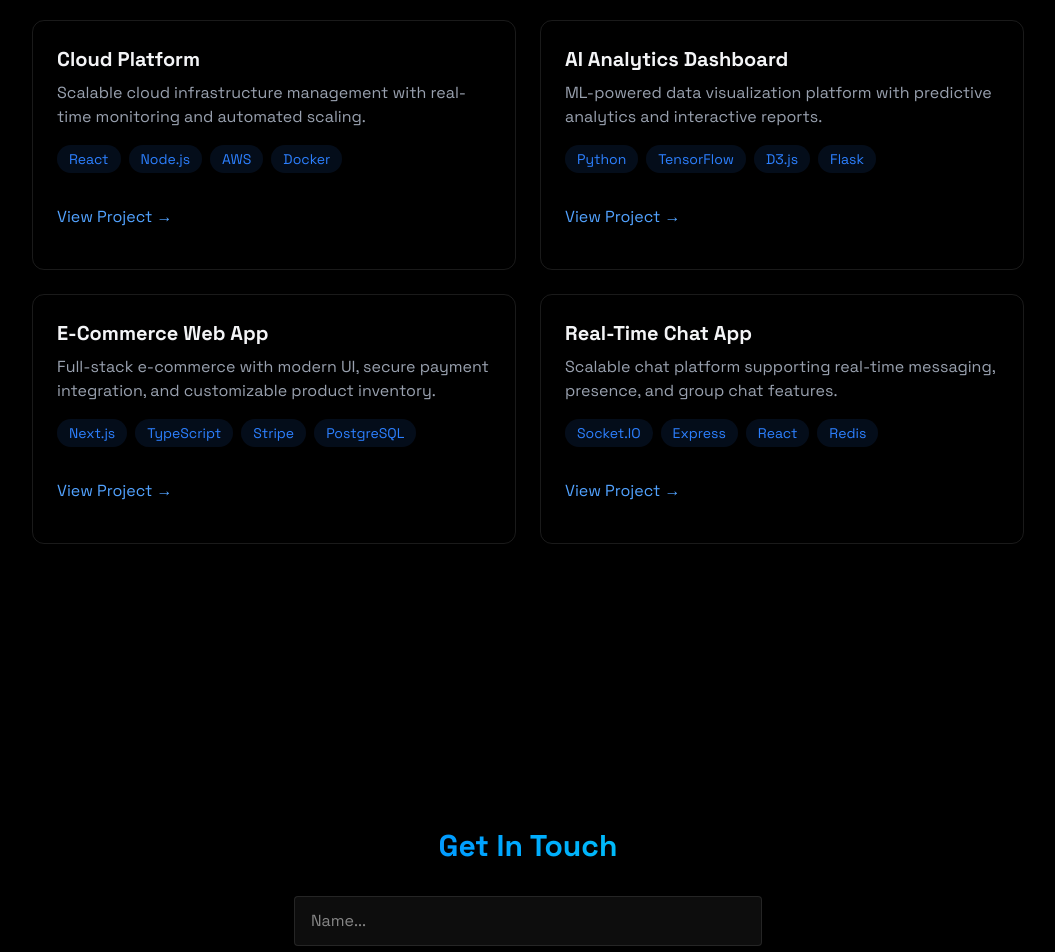
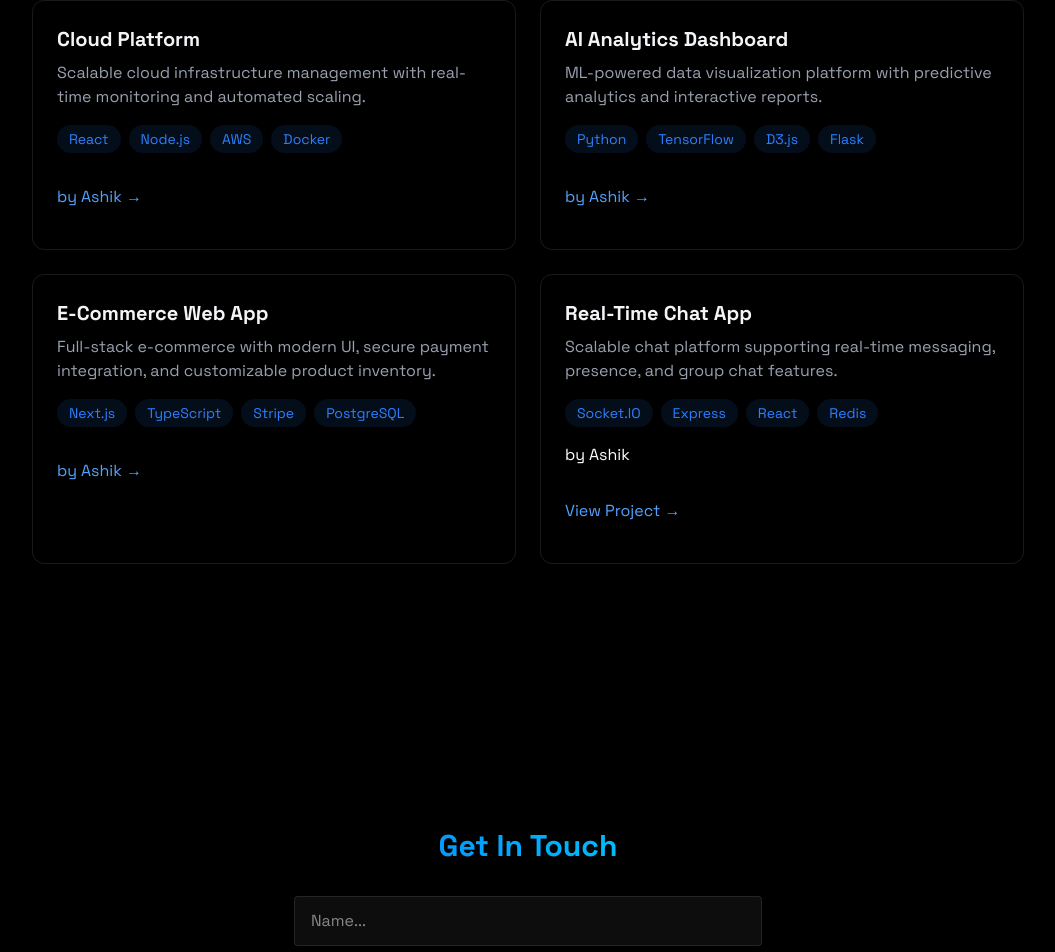
Before and after one commit to tntashikrahman/Ash-Porfolio-X1, a React (Vite) app: page / in a window 1280 px wide. Shown: the part 1808-2760 px from the top of the page, without its empty margins (112-1167 px from the left). Built offline with nearby package versions, Linux system fonts and the light colour scheme.

Commit message:
Project completed by Ashik

```diff
--- a/src/components/sections/Projects.jsx
+++ b/src/components/sections/Projects.jsx
@@ -37,7 +37,7 @@
                   href="#"
                   className="text-blue-400 hover:text-blue-300 transition-colors my-4"
                 >
-                  View Project →
+                  by Ashik →
                 </a>
               </div>
             </div>
@@ -75,7 +75,7 @@
                   href="#"
                   className="text-blue-400 hover:text-blue-300 transition-colors my-4"
                 >
-                  View Project →
+             by Ashik →
                 </a>
               </div>
             </div>
@@ -116,7 +116,7 @@
                   href="#"
                   className="text-blue-400 hover:text-blue-300 transition-colors my-4"
                 >
-                  View Project →
+                 by Ashik →
                 </a>
               </div>
             </div>
@@ -149,12 +149,17 @@
                     {tech}
                   </span>
                 ))}
+                          </div>
+                          <div className="flex justify-between items-center text-white hover:text-gray-300 transition-colors my-4">
+
+                    by Ashik
               </div>
               <div className="flex justify-between items-center ">
                 <a
                   href="https://syrax-z2.onrender.com/"
                   className="text-blue-400 hover:text-blue-300 transition-colors my-4"
                 >
+
                   View Project →
                 </a>
               </div>
```
